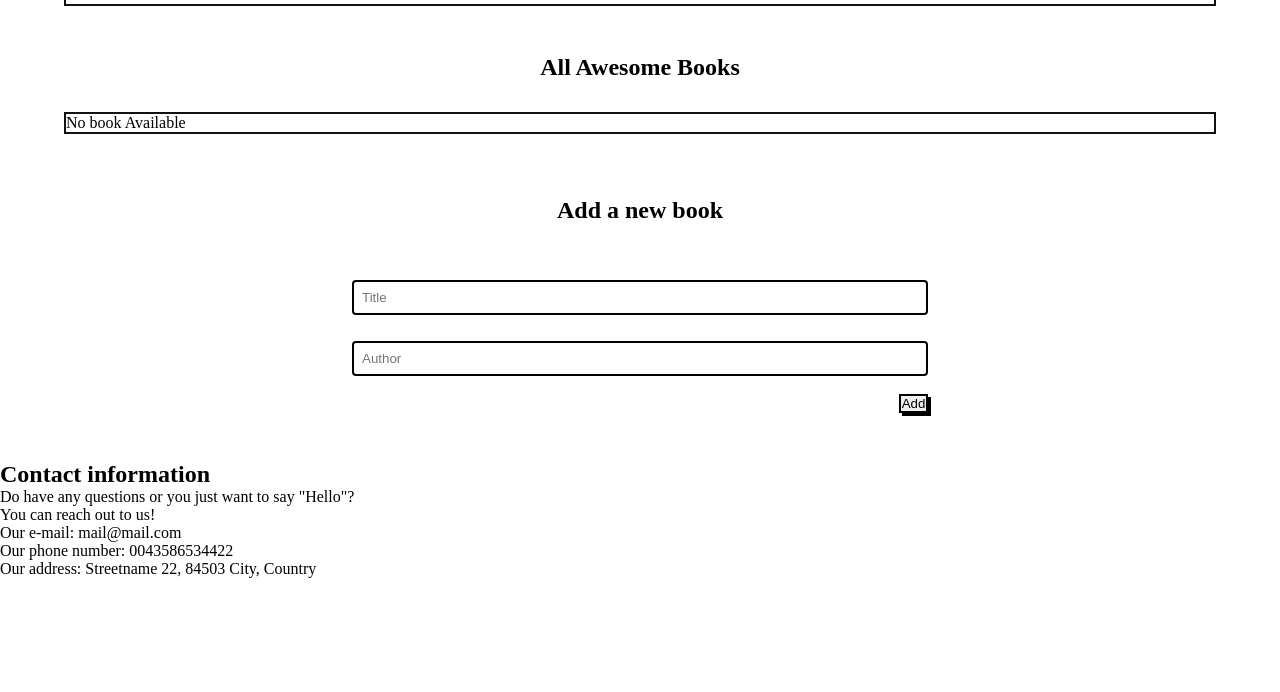
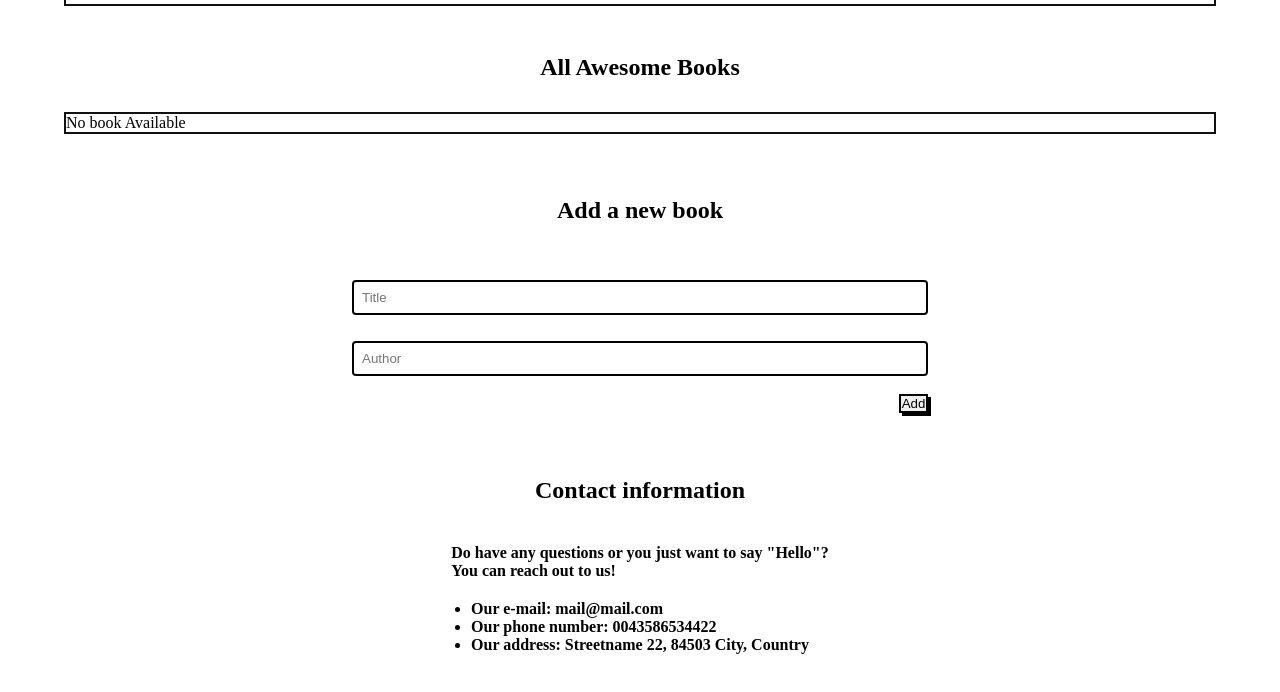
Before and after one commit to worashf/Awesome-book-class, a website with bundled scripts: page index.html in a window 1280 px wide. Shown: the part 90-782 px from the top of the page. Built offline with nearby package versions, Linux system fonts and the light colour scheme.

Commit message:
Add styles to contact section

```diff
--- a/style.css
+++ b/style.css
@@ -121,3 +121,27 @@
   height: 10%;
   align-self: flex-end;
 }
+
+.contact-page {
+  margin: 4rem 0 8rem 0;
+  display: flex;
+  flex-direction: column;
+  align-items: center;
+}
+
+.contact-title {
+  margin-bottom: 2.5rem;
+}
+
+.contact-texts {
+  margin-bottom: 20px;
+}
+
+.contact-txt {
+  font-weight: 600;
+  font-size: 1rem;
+}
+
+.contact-list li {
+  font-weight: 600;
+}
```
